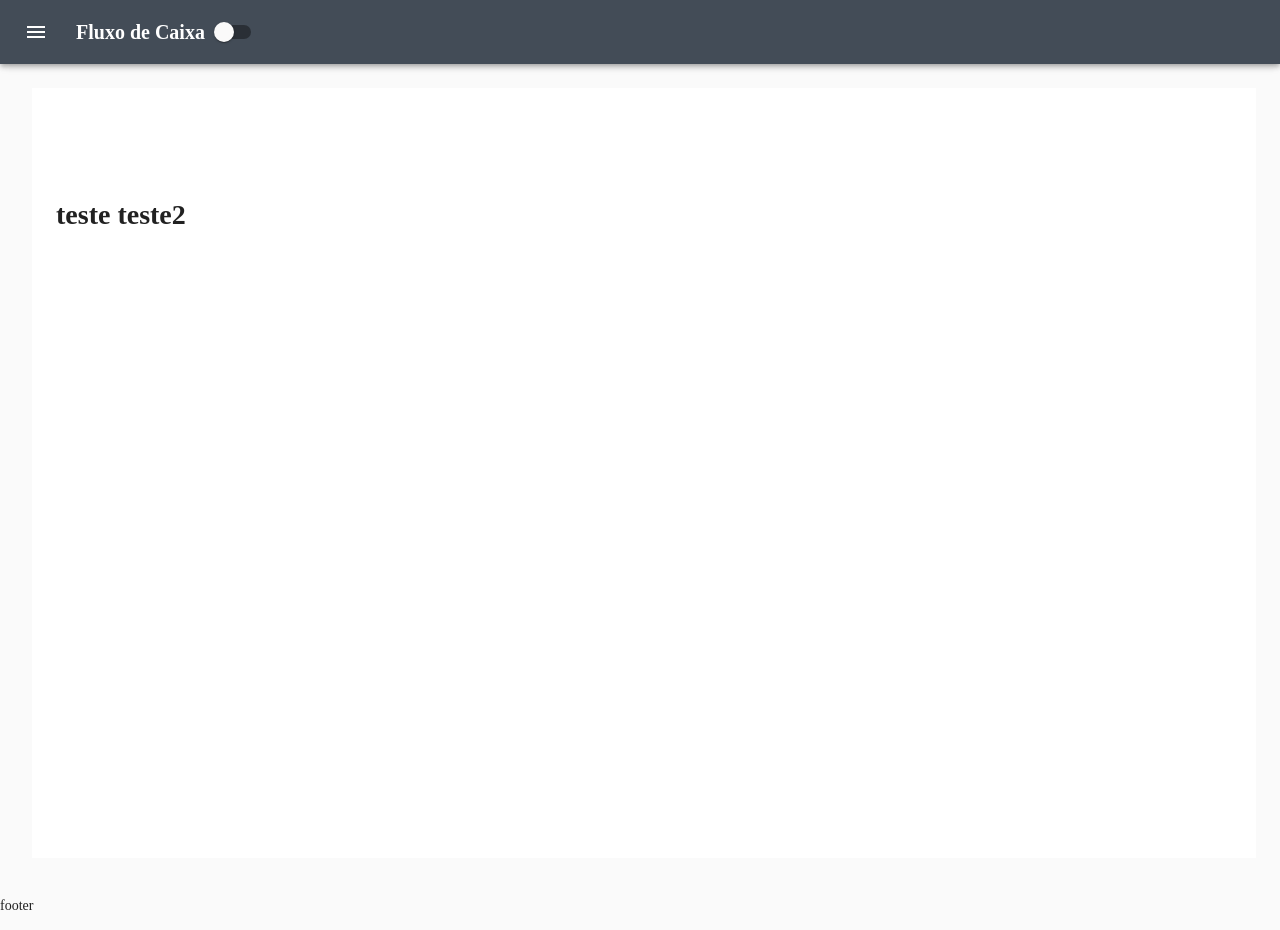
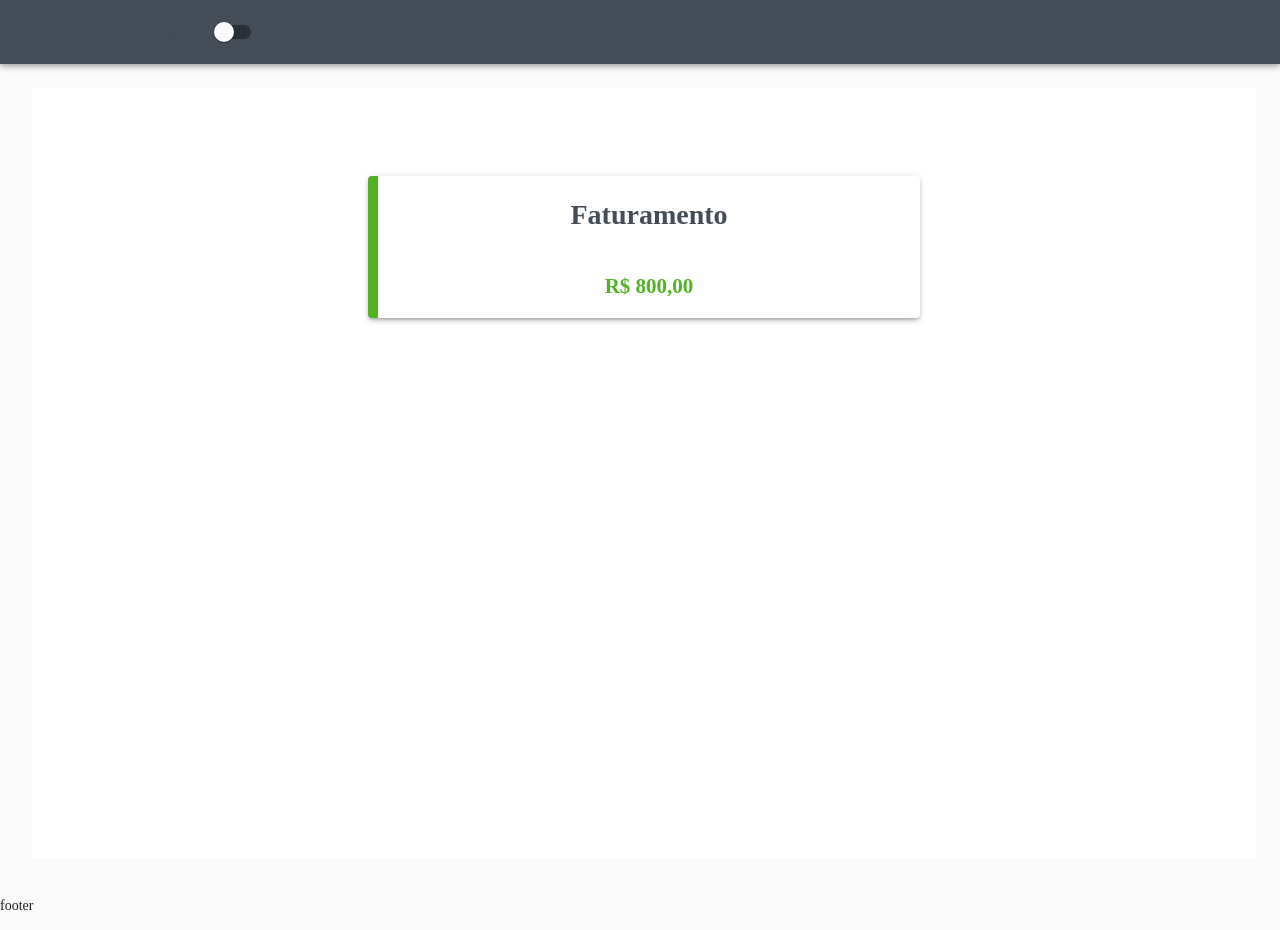
Before and after one commit to brunogomesreis/CerqueiraReisAdvUI, a React (Create React App) app: page /teste2 in a window 1280 px wide. Built offline with nearby package versions, Linux system fonts and the light colour scheme; the HTML template or start-up script is replaced by a standard one.

Commit message:
SummaryCard component version 1 finished

```diff
--- a/src/App.tsx
+++ b/src/App.tsx
@@ -14,7 +14,7 @@ import { lightTheme, darkTheme } from "./theme/AppTheme";
 //rotes
 import Layout from './pages/Layout';
 import MonthSelectotToolbar from './components/MonthSelectorToolbar/MonthSelectorToolbar';
-
+import SummaryCards from './components/SummaryCard/SummaryCard';
 
 
 
@@ -50,9 +50,9 @@ function App() {
               }
             >
               <Route path="/teste" element={<MonthSelectotToolbar title={'sdas'} />} />
-              <Route path="teste2" element={<h1>teste teste2</h1>} />
+              <Route path="teste2" element={<SummaryCards title={'Faturamento'} value='R$ 800,00' positive={true}/>} />
             </Route>
-            <Route path="*" element={DefaultComponent} />
+            <Route path="*" element={DefaultComponent} />/
           </Routes>
         </BrowserRouter>
       </ThemeProvider>
--- a/src/components/Header/header.tsx
+++ b/src/components/Header/header.tsx
@@ -44,6 +44,7 @@ const useStyles = makeStyles((theme: Theme) =>
     },
     menuButton: {
       marginRight: theme.spacing(2),
+      color: theme.palette.primary.main
     },
     hide: {
       display: 'none',
@@ -79,6 +80,9 @@ const useStyles = makeStyles((theme: Theme) =>
       }),
       marginLeft: 0,
     },
+    textcolors: {
+      color: theme.palette.primary.main
+    }
   }),
 );
 
@@ -122,7 +126,7 @@ interface headerProps {
             <MenuIcon />
           </IconButton>
           <Typography variant="h6" noWrap>
-            {<b>{text}</b>}
+            {<b className={classes.textcolors}>{text}</b>}
           </Typography>
           <Switch onClick={toggleTheme} color="secondary"/>
         </Toolbar>
--- a/src/components/SummaryCard/SummaryCard.tsx
+++ b/src/components/SummaryCard/SummaryCard.tsx
@@ -1,15 +1,64 @@
 import React, { FC } from 'react';
+import Paper from '@material-ui/core/Paper/Paper';
+import Stack from '@mui/material/Stack/Stack';
+import Grid, { GridSpacing } from '@material-ui/core/Grid';
+import { Container as Container, createStyles, makeStyles, Theme } from '@material-ui/core';
+import clsx from 'clsx';
+
+const useStyles = makeStyles((theme: Theme) =>
+  createStyles({
+    summarycardflagnegative: {
+      borderLeft: "10px solid",
+      justifyContent: "center",
+      alignItems: "center",
+      paddingInline: "10px",
+      borderLeftColor: "#CB1717",
+    },
+    summarycardflagpositive: {
+      borderLeft: "10px solid",
+      justifyContent: "center",
+      alignItems: "center",
+      paddingInline: "10px",
+      borderLeftColor: "#52B224",
+    },
+    summarycardvaluepositive: {
+      color: "#52B224"
+    },
+    summarycardvaluenegative: {
+      color: "#CB1717"
+    },
+    summarycardtext: {
+      color: theme.palette.primary.main
+    },
+
+  })
+);
+
 
 interface SummaryCardProps {
   title: string;
-  subtitle?: string;
+  value?: string;
+  positive?: boolean;
 }
 
-const SummaryCards: FC<SummaryCardProps> = ({ title, subtitle }) => {
+const SummaryCards: FC<SummaryCardProps> = ({ title, value,positive }) => {
+
+const classes = useStyles();
   return (
     <>
-      <h1>{title}</h1>
-      <h2>{subtitle}</h2>
+      <Container maxWidth="sm">
+        <Paper elevation={3} className={clsx( positive && classes.summarycardflagpositive, !positive && classes.summarycardflagnegative)}>
+          <Grid
+            container
+            direction="column"
+            justifyContent="center"
+            alignItems="center"
+          >
+            <h1 className={classes.summarycardtext}>{title}</h1>
+            <h2 className={clsx( positive && classes.summarycardvaluepositive, !positive && classes.summarycardvaluenegative)}>{value}</h2>
+          </Grid>
+        </Paper>
+      </Container>
     </>
   );
 };
--- a/src/theme/AppTheme.tsx
+++ b/src/theme/AppTheme.tsx
@@ -22,7 +22,7 @@ export const darkTheme: Theme = createTheme({
     palette: {
         type: "dark",
         primary: {
-            main: "#9bb2ba",
+            main: "#ffffff",
         },
         secondary: {
             main: "#434c57"
```
